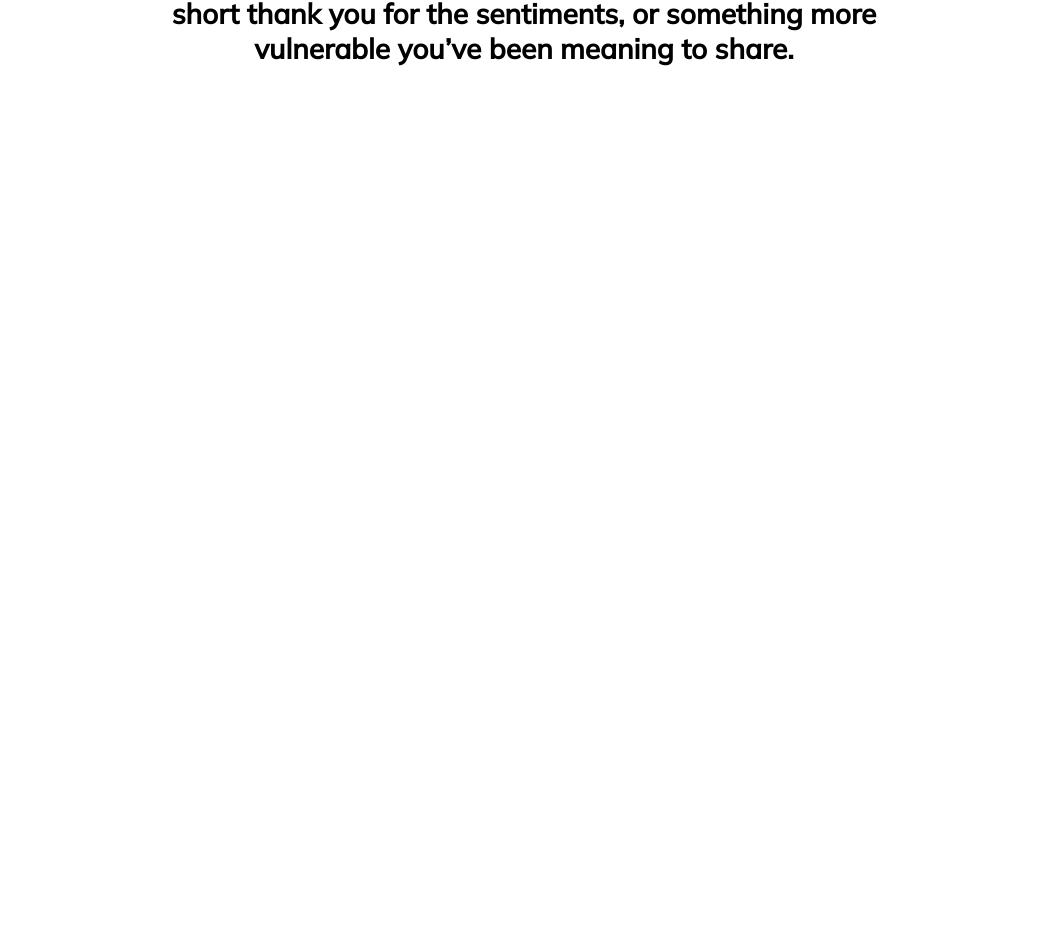
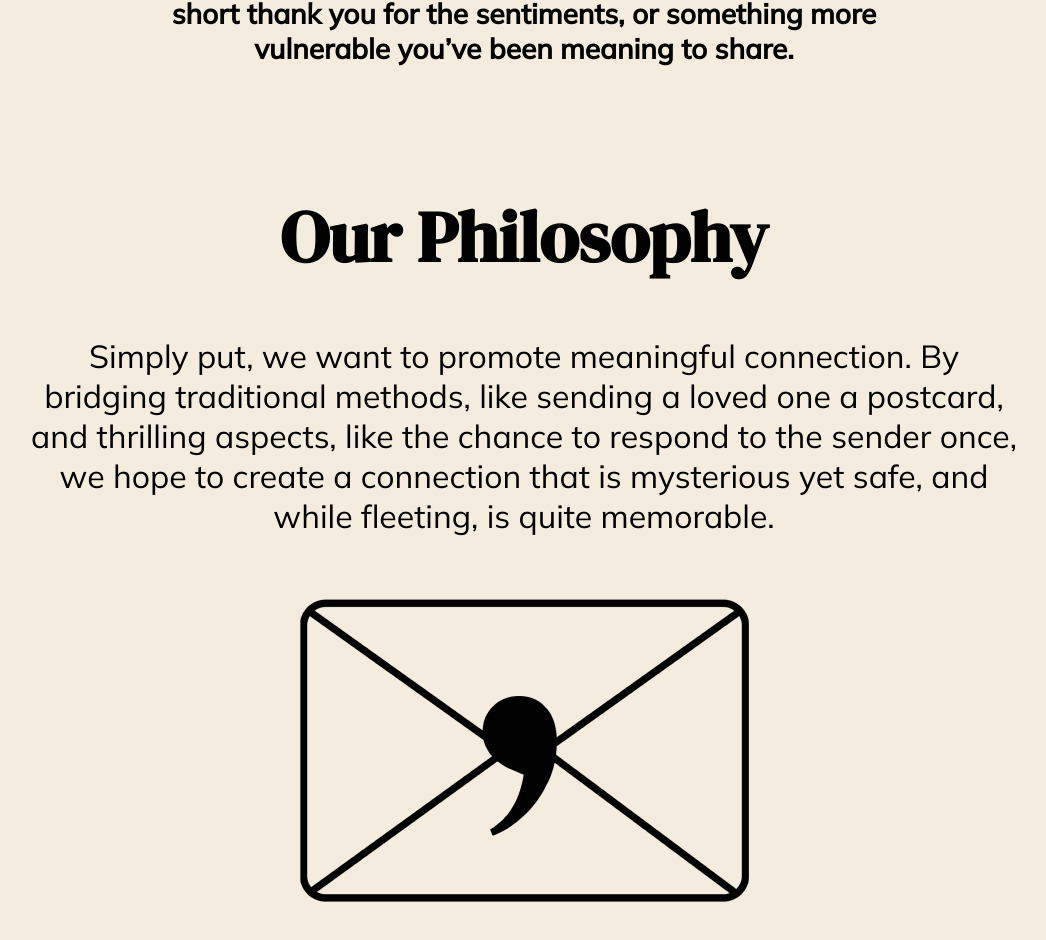
Before and after one commit to lahackers-2023/frontend, a React (Create React App) app in the folder lahacks2023/: page / in a window 1280 px wide. Shown: the part 1944-2884 px from the top of the page, without its empty margins (116-1162 px from the left). Before the commit the page ends 2080 px from the top, so only its background shows below. Built offline with nearby package versions, Linux system fonts and the light colour scheme.

Commit message:
Finish landing page items

```diff
--- a/lahacks2023/src/Views/Landing.css
+++ b/lahacks2023/src/Views/Landing.css
@@ -1,5 +1,5 @@
 .landing-background {
-    height: 200vh;
+    height: 375vh;
     width: 100vw;
     background-color: #F3ECDF;
 }
@@ -97,7 +97,7 @@
 .landing-item-one-desc {
     grid-column: 2 / 4;
     grid-row: 5 / 8;
-    font-family: 'DM Serif Display', serif;
+    font-family: 'mulish', sans-serif;
     margin: 0;
     font-size: 18;
     text-align: center;
@@ -142,7 +142,6 @@
 
 
 .whats-the-catch {
-
     grid-column: 3 / 9;
     grid-row: 9 / 12;
     margin: auto;
@@ -150,3 +149,36 @@
     font-family: 'mulish', sans-serif;
     font-size: 28px;
 }
+
+.landing-last {
+    height: 100vh;
+    display: grid;
+    grid-template-columns: repeat(10, 1fr);
+    grid-template-rows: repeat(10, 1fr);
+    padding: 20px;
+    align-items: center;
+    justify-items: center;
+}
+
+.our-philosophy {
+    grid-column: 1 / 11;
+    grid-row: 1 / 3;
+    font-family: 'DM Serif Display', serif;
+    font-size: 72px;
+}
+
+.philosophy-desc {
+    grid-column: 2 / 10;
+    grid-row: 3 / 6;
+    font-family: 'mulish', sans-serif;
+    font-size: 32px;
+    text-align: center;
+}
+
+.landing-logo {
+    grid-column: 4 / 8;
+    grid-row: 6 / 11;
+    max-height: 80%;
+    width: auto;
+    margin: auto;
+}
--- a/lahacks2023/src/Views/Landing.jsx
+++ b/lahacks2023/src/Views/Landing.jsx
@@ -1,6 +1,7 @@
 import LoginButton from "../Components/login";
 import './Landing.css'
 import landing_image from './landing_image.png'
+import landingLogo from './logo.png'
 
 const Landing = () => {
     return (
@@ -51,6 +52,18 @@ const Landing = () => {
             As a receiver, you have one opportunity to respond to the sender of the postcard. It could range between a short thank you for the sentiments, or something more vulnerable you’ve been meaning to share.
             </h2>
         </div>
+
+        <div className="landing-last">
+            <h1 className='our-philosophy'>
+                Our Philosophy
+            </h1>
+            <p className='philosophy-desc'>
+            Simply put, we want to promote meaningful connection. By bridging traditional methods, like sending a loved one a postcard, and thrilling aspects, like the chance to respond to the sender once, we hope to create a connection that is mysterious yet safe, and while fleeting, is quite memorable.
+            </p>
+            <img src={landingLogo} className='landing-logo'>
+            </img>
+
+        </div>
         {/* <p>Edit <code>src/App.js</code> and save to reload. </p> */}
         {/* <a className="App-link" href="https://reactjs.org" target="_blank" rel="noopener noreferrer">Home</a> */}
         {/* <LoginButton/> */}
```
Also changed, not shown: lahacks2023/src/Views/logo.png (added).
